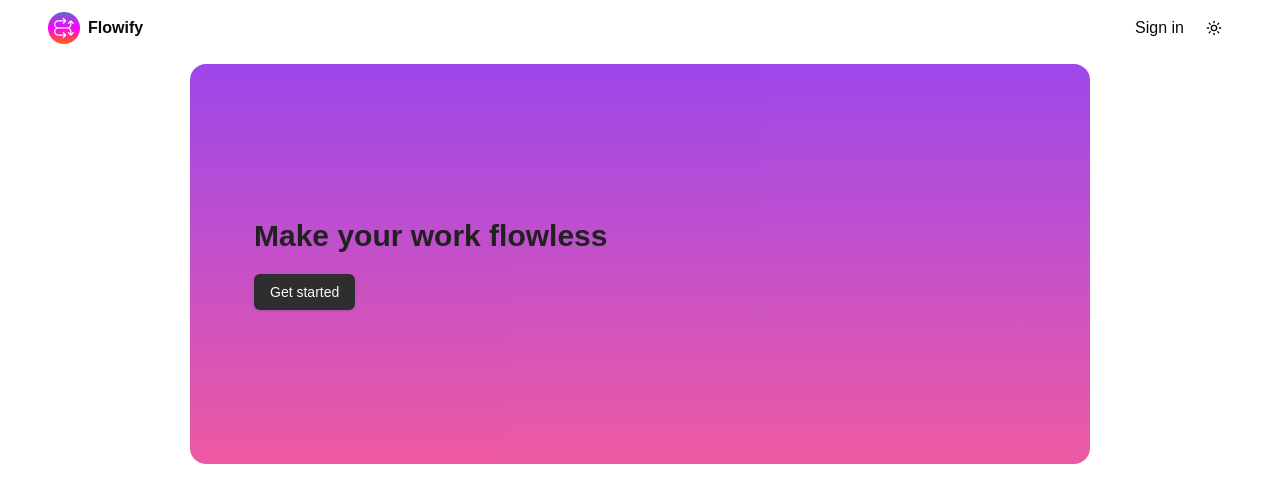
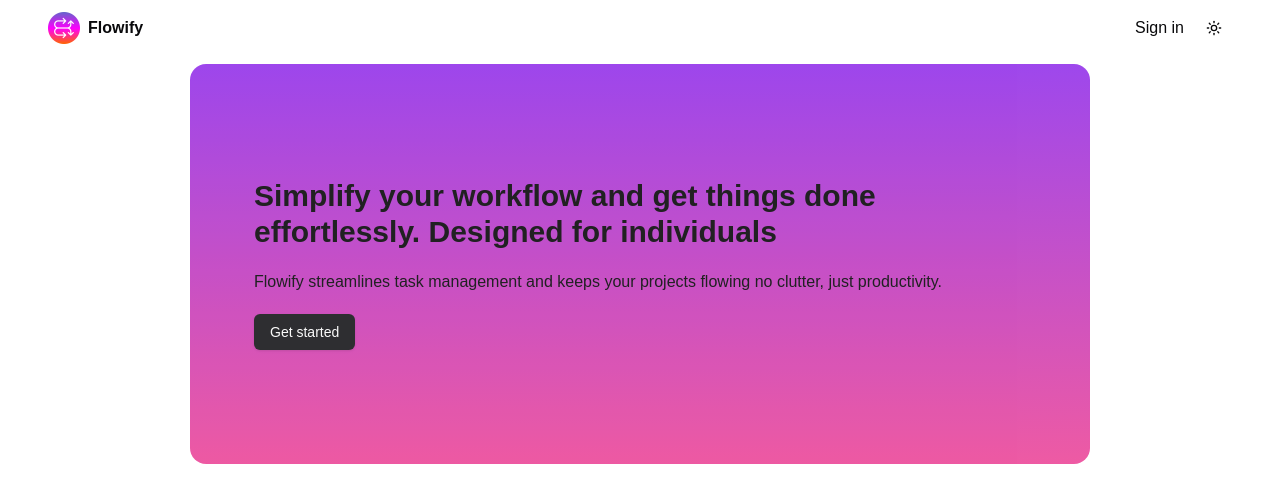
Before and after one commit to 5aledar/flowify, a Next.js app: page / in a window 1280 px wide. Shown: the top 502 px of the page. Built offline with nearby package versions, Linux system fonts and the light colour scheme; no server answers.

Commit message:
push to deploy

```diff
--- a/app/(root)/page.tsx
+++ b/app/(root)/page.tsx
@@ -9,7 +9,8 @@ const Home = async () => {
   return (
     <main className='p-16 h-[100vh] ' >
       <div className="h-[400px] flex m-auto flex-col max-w-[900px] gap-5 justify-center p-16 items-start opacity-90 rounded-2xl bg-gradient-to-t  from-pink-500 to-purple-600">
-        <h1 className='text-3xl font-bold'>Make your work flowless</h1>
+        <h1 className='text-3xl font-bold'>Simplify your workflow and get things done effortlessly. Designed for individuals</h1>
+        <p>Flowify streamlines task management and keeps your projects flowing no clutter, just productivity.</p>
         <Link href={'/sign-up'}>
         <Button>
           Get started
```
